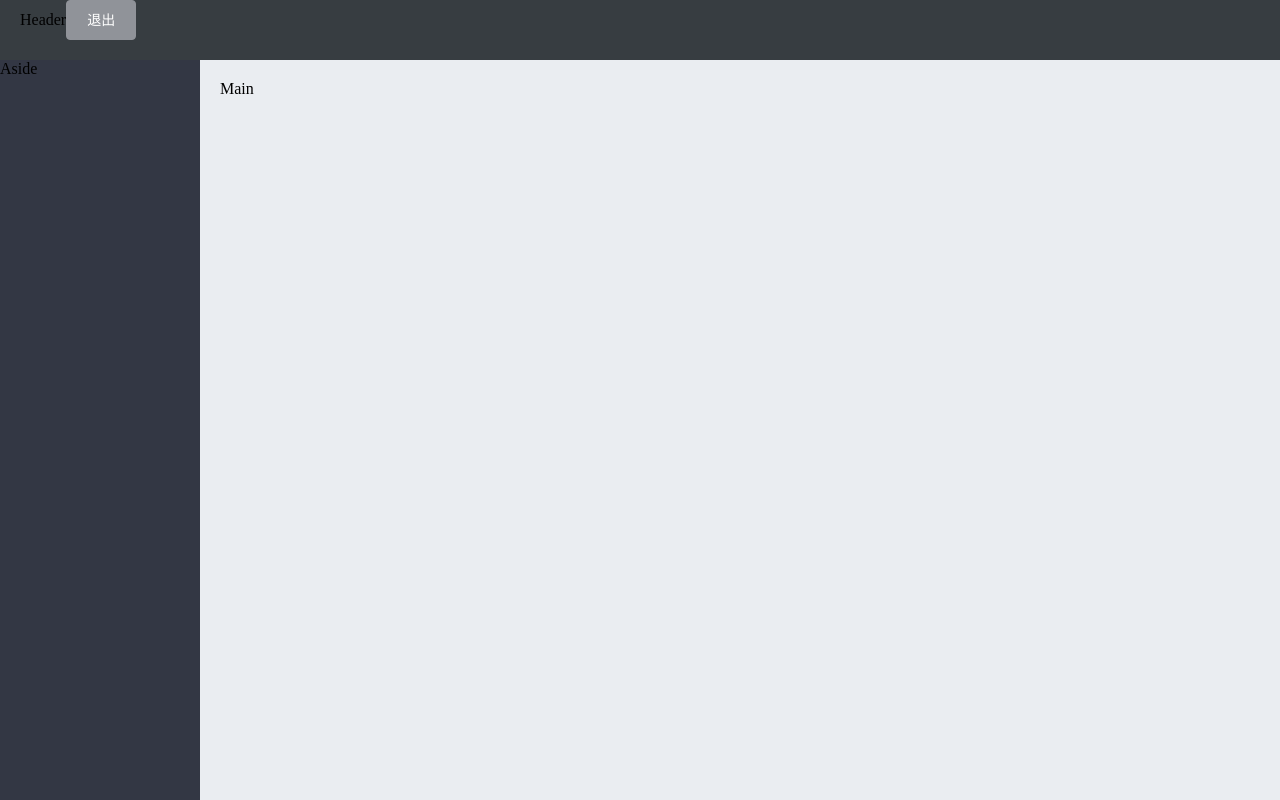
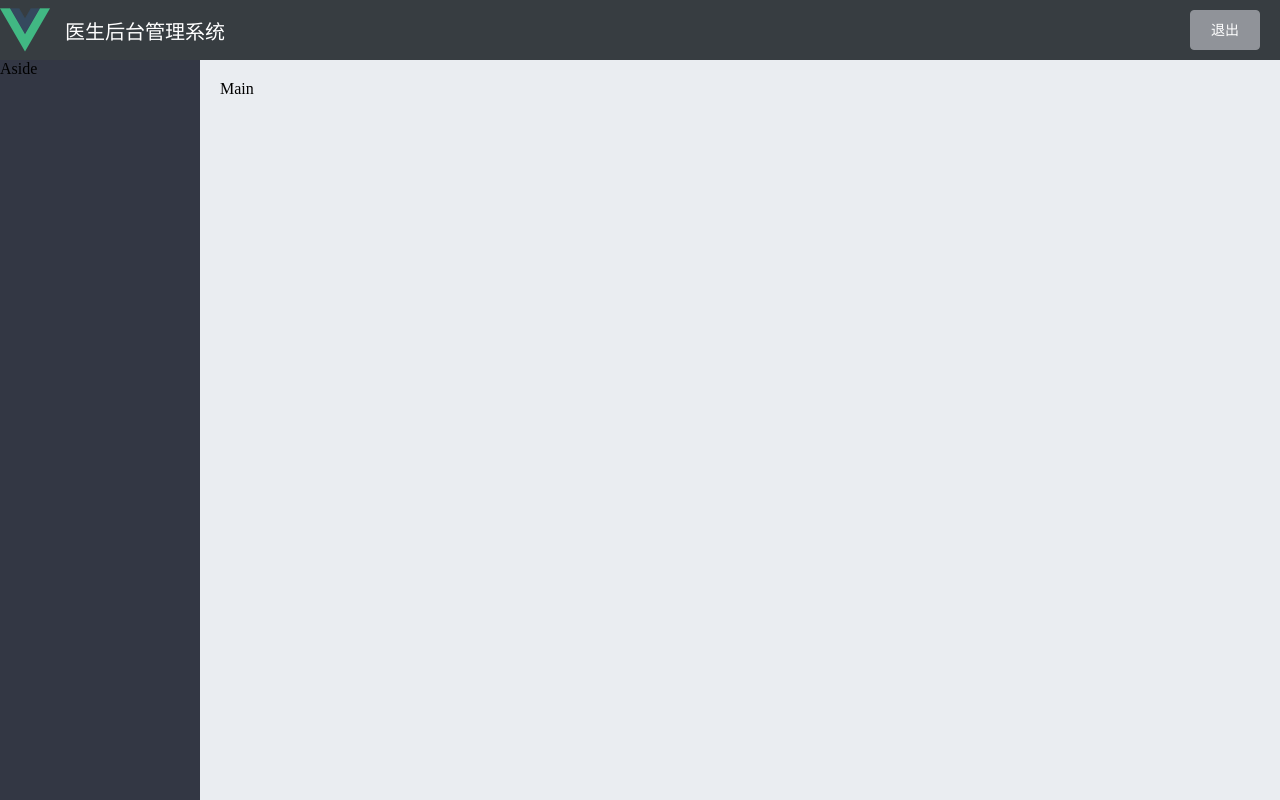
Before and after one commit to 0xTiefer-Atem/vue-demo_management, a Vue app: page /home in a window 1280 px wide. Built offline with nearby package versions, Linux system fonts and the light colour scheme.

Commit message:
简单修改header区域

```diff
--- a/src/components/Home.vue
+++ b/src/components/Home.vue
@@ -1,7 +1,13 @@
 <template>
   <el-container class="home-container">
 <!--    头部区域-->
-    <el-header>Header<el-button type="info" @click="logOut">退出</el-button></el-header>
+    <el-header>
+      <div>
+        <img class="logo-img" src="../assets/logo.png" alt="">
+        <span class="system_title">医生后台管理系统</span>
+      </div>
+      <el-button type="info" @click="logOut">退出</el-button>
+      </el-header>
 <!--    页面主体区-->
     <el-container>
 <!--      侧边栏-->
@@ -35,6 +41,19 @@
   }
   .el-header {
     background-color: #373D41;
+    display: flex;
+    justify-content: space-between;
+    padding-left: 0;
+    align-items: center;
+    color: #fff;
+    font-size: 20px;
+  }
+  .el-header div {
+    display: flex;
+    align-items: center;
+  }
+  .el-header div span {
+    margin-left: 15px;
   }
 
   .el-aside {
@@ -44,4 +63,8 @@
   .el-main {
     background-color: #EAEDF1;
   }
+  .logo-img {
+    width: 50px;
+    height: 50px;
+  }
 </style>
```
